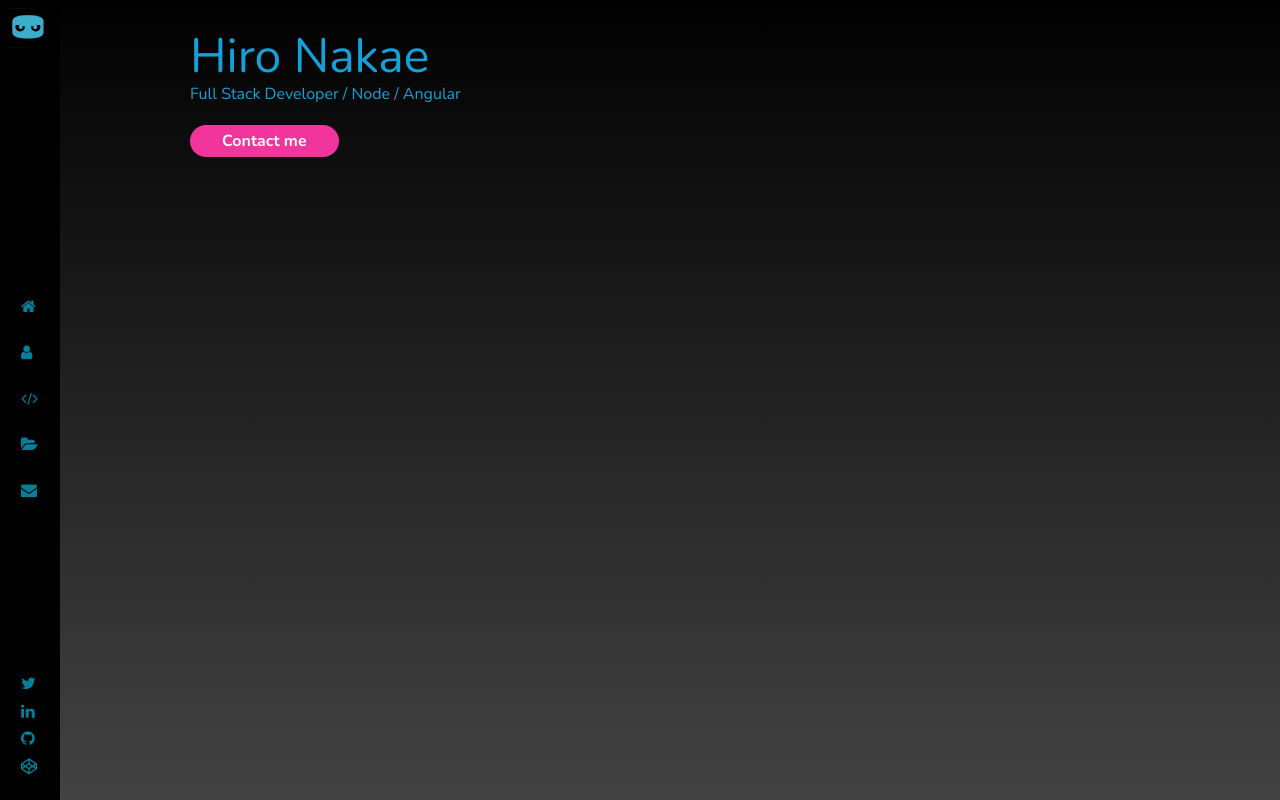
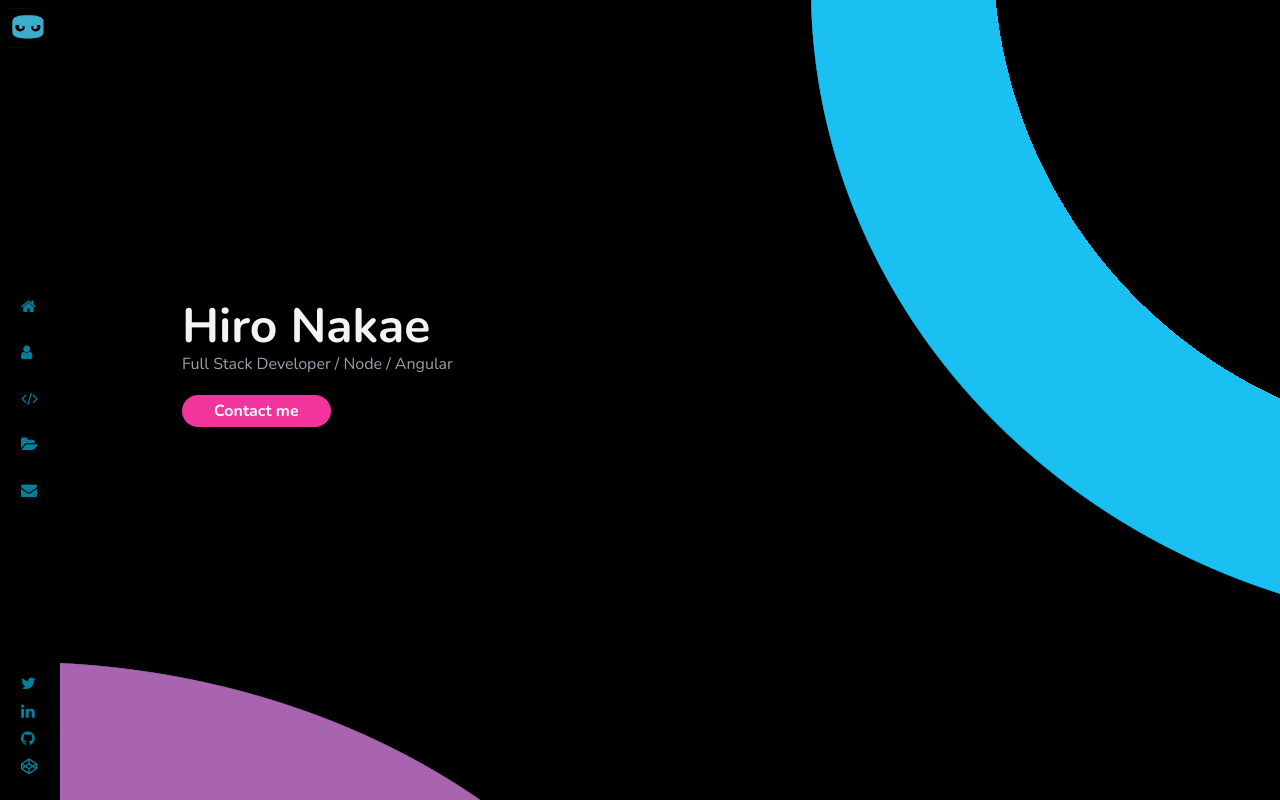
Before and after one commit to hnakae/portfolio, an Angular app: page / in a window 1280 px wide. Built offline with nearby package versions, Linux system fonts and the light colour scheme.

Commit message:
media queries

```diff
--- a/src/app/app.component.scss
+++ b/src/app/app.component.scss
@@ -1,10 +1,10 @@
 @import "../assets/scss/colors";
 
 .wrapper{
-    background: linear-gradient(to bottom,
-    $cyano-black,
-    #434343);
-    //background-image: url(../assets/images/Reef.png);
+    // background: linear-gradient(to bottom,
+    // $cyano-black,
+    // #434343);
+    background-image: url(../assets/images/home2.png);
     display: grid;
     grid-template-areas:
         "nav"
@@ -14,6 +14,7 @@
 }
 @media (min-width: 900px) {
     .wrapper {
+        background-image: url(../assets/images/home.png);
         grid-template-areas:
             "nav content";
 
--- a/src/app/components/layout/content/content.component.scss
+++ b/src/app/components/layout/content/content.component.scss
@@ -1,3 +1,4 @@
 .content {
     grid-area: content;
+    position: relative;
 }
--- a/src/app/components/site/home/home.component.html
+++ b/src/app/components/site/home/home.component.html
@@ -4,7 +4,7 @@
     <h1>Hiro Nakae</h1>
     <p>
       Full Stack Developer / Node / Angular
-    </p>
+    </p><br>
     <a class="action-btn" routerLink="/contact">Contact me</a>
   </div>
 </section>
--- a/src/app/components/site/home/home.component.scss
+++ b/src/app/components/site/home/home.component.scss
@@ -3,6 +3,7 @@
     max-width: 960px;
     margin: 20px auto;
     text-align: center;
+    padding-top: 200px;
     img {
         //padding-top: 40px;
         max-width: 200px;
@@ -10,15 +11,18 @@
     }
     h1 {
         font-size: 2em;
-        font-weight: 300;
-        // color: #373d46;
-        color: $blue;
+        font-weight: 700;
+        //color: #373d46;
+        // color: $blue;
+        //color: white;
+        color: $cyano-white;
     }
     p {
         font-weight: 300;
         line-height: 1.8em;
-        // color: #98a0ad;
-        color: $blue;
+        color: #98a0ad;
+        // color: $blue;
+        display: inline;
     }
     .action-btn {
         display: inline-block;
@@ -38,6 +42,9 @@
 }
 @media (min-width: 900px) {
     .home {
+        position: absolute;
+        left: 10%;
+        top: 70px;
         text-align: left;
         margin: 2em auto;
         img {
```
Also changed, not shown: src/assets/images/home.png (added), src/assets/images/home2.png (added).
